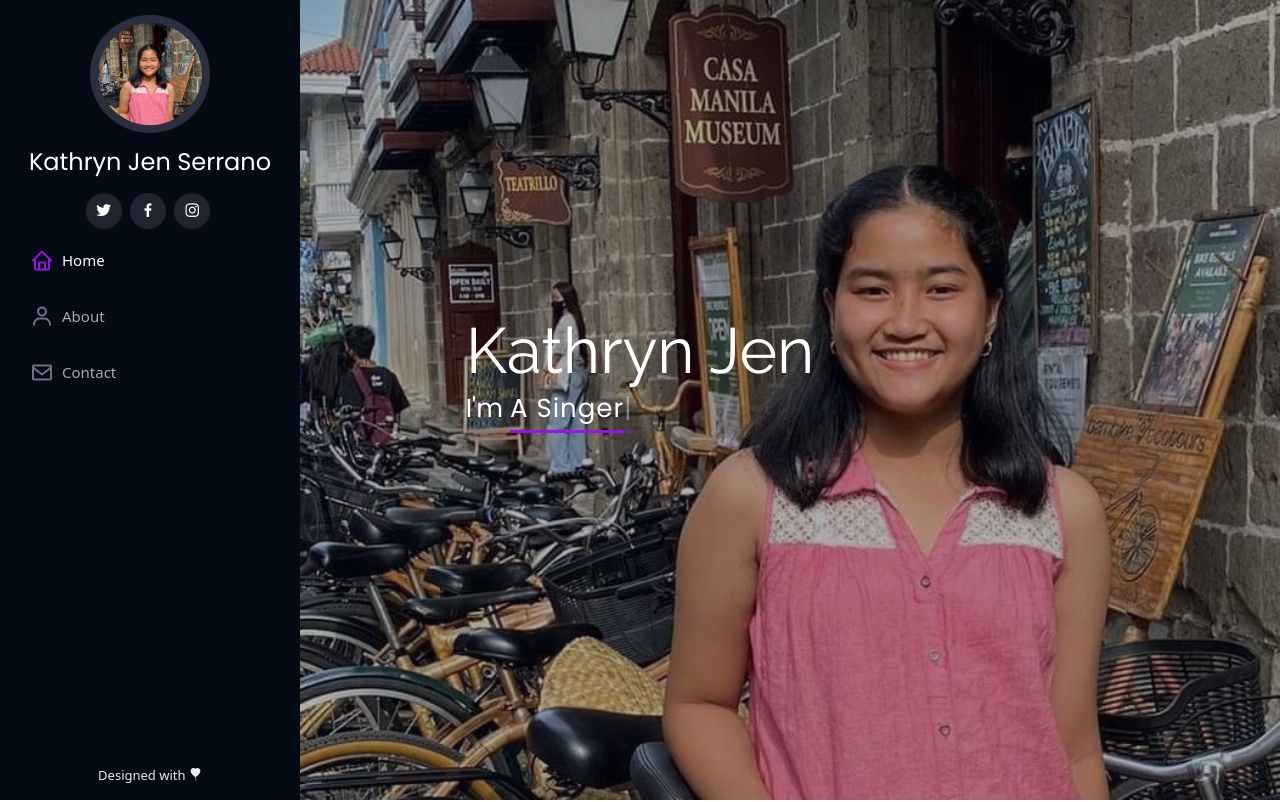
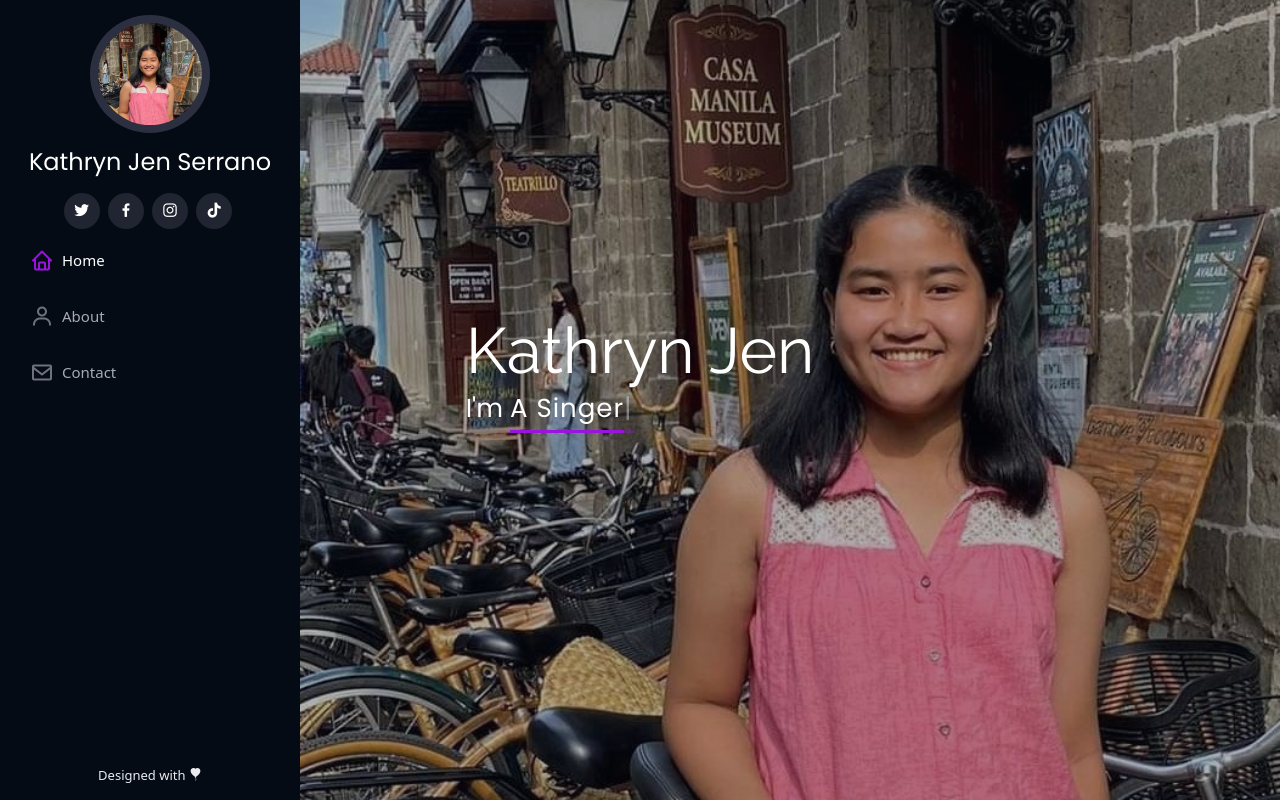
Before and after one commit to ronhedwigzape/simple-website, a website built with Vite: page index.html in a window 1280 px wide. Shown: the top 802 px of the page. Built offline with nearby package versions, Linux system fonts and the light colour scheme.

Commit message:
Update index.html

```diff
--- a/index.html
+++ b/index.html
@@ -43,6 +43,7 @@
                 <a href="https://www.facebook.com/kathrynjen.serrano.7" target="_blank" class="facebook"><i
                         class="bx bxl-facebook"></i></a>
                 <a href="#" target="_blank" class="instagram"><i class="bx bxl-instagram"></i></a>
+                <a href="#" target="_blank" class="tiktok"><i class="bx bxl-tiktok"></i></a>
             </div>
         </div>
 
@@ -215,9 +216,10 @@
                         </div>
 
                         <!-- Google Map Location -->
-                        <iframe src="https://www.google.com/maps/embed?pb=!1m18!1m12!1m3!1d3880.8161401612488!2d123.40418433215937!3d13.423704990893981!2m3!1f0!2f0!3f0!3m2!1i1024!2i768!4f13.1!3m3!1m2!1s0x33a1983af5c59513%3A0x7e721028314fd35e!2sUniversity%20of%20Saint%20Anthony!5e0!3m2!1sen!2sus!4v1681593266387!5m2!1sen!2sus"
-                                frameborder="0" style="border:0; width: 100%; height: 290px;" allowfullscreen
-                                loading="lazy" referrerpolicy="no-referrer-when-downgrade"></iframe>
+                        <iframe
+                            src="https://www.google.com/maps/embed?pb=!1m18!1m12!1m3!1d3880.8161401612488!2d123.40418433215937!3d13.423704990893981!2m3!1f0!2f0!3f0!3m2!1i1024!2i768!4f13.1!3m3!1m2!1s0x33a1983af5c59513%3A0x7e721028314fd35e!2sUniversity%20of%20Saint%20Anthony!5e0!3m2!1sen!2sus!4v1681593266387!5m2!1sen!2sus"
+                            frameborder="0" style="border:0; width: 100%; height: 290px;" allowfullscreen
+                            loading="lazy" referrerpolicy="no-referrer-when-downgrade"></iframe>
                     </div>
                 </div>
 
```
